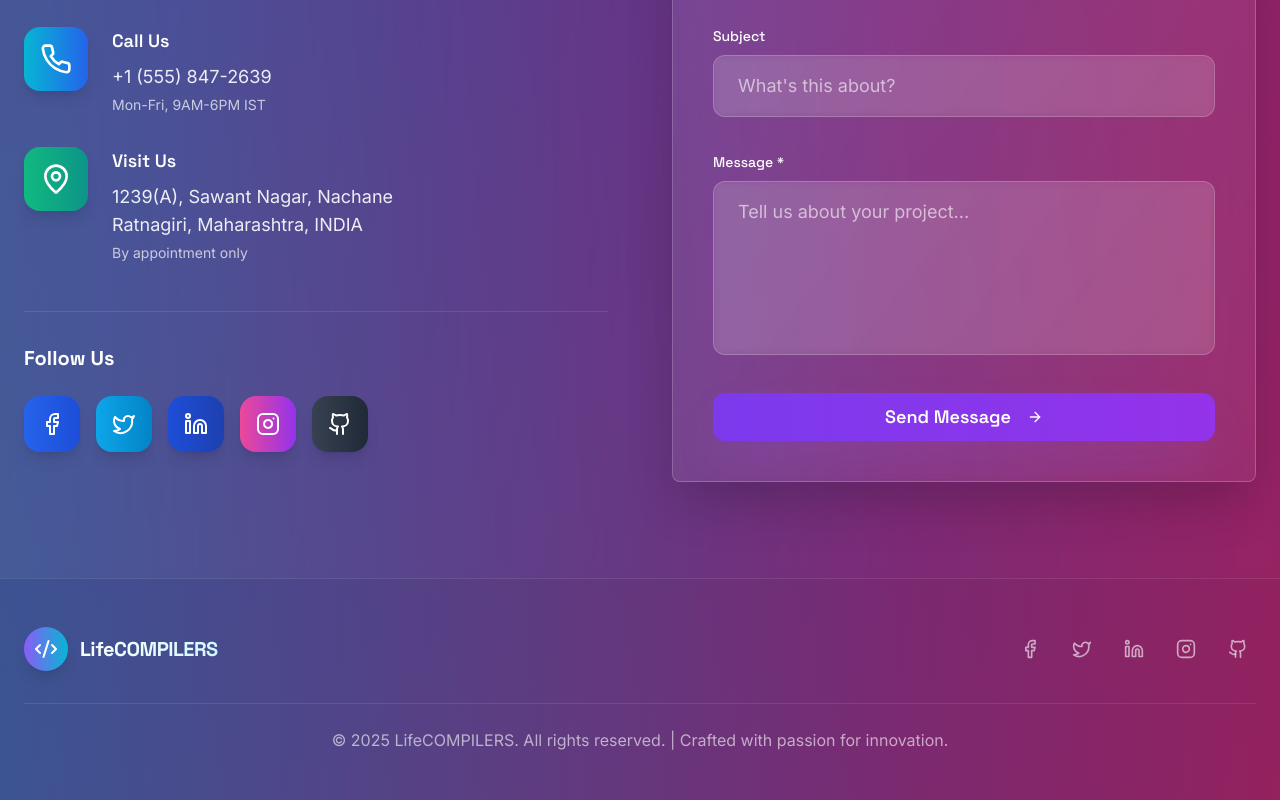
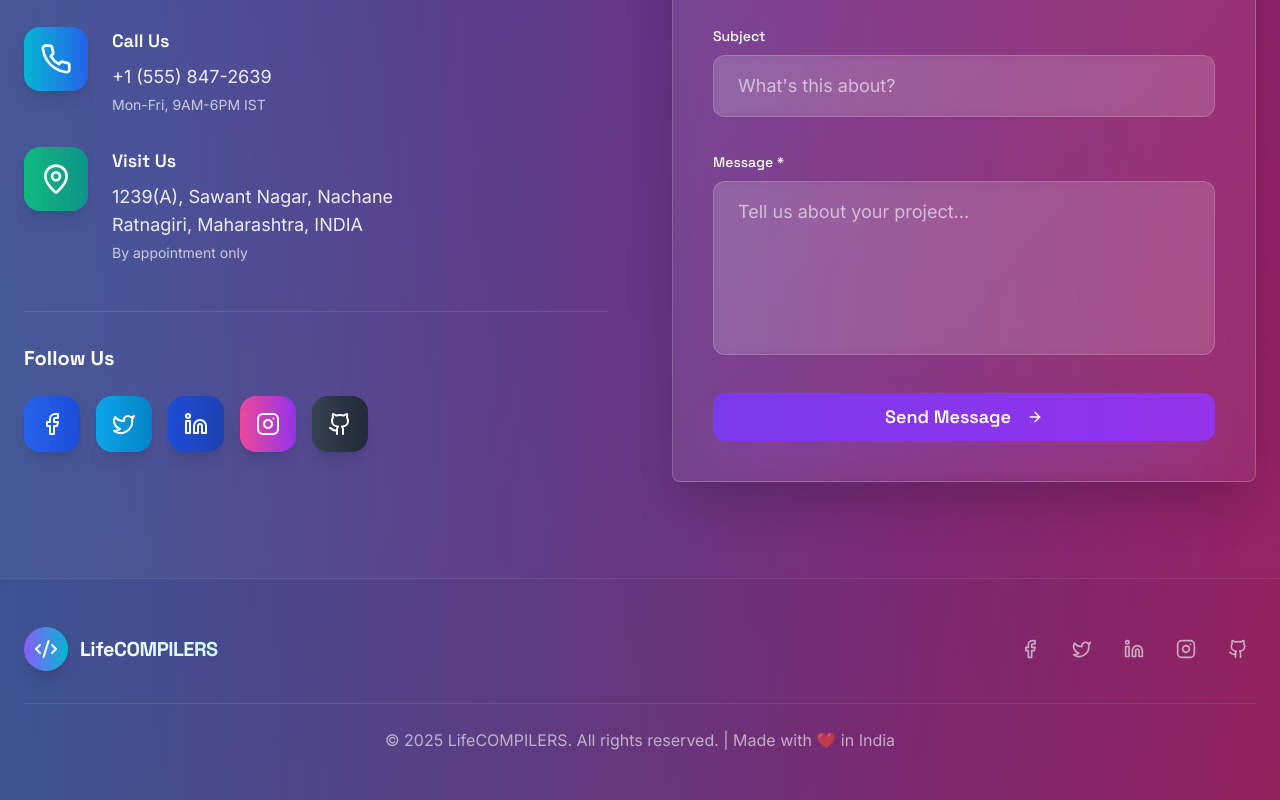
Before and after one commit to lifecompilers/lifecompilers.com, a Next.js app: page / in a window 1280 px wide. Shown: the part 5497-6297 px from the top of the page. Built offline with nearby package versions, Linux system fonts and the light colour scheme.

Commit message:
feat: update footer text to patriotic message
Replace footer text for a more personal and patriotic touch.

#VERCEL_SKIP

Co-authored-by: Zilu Ramkrishna Rane <9009188+zilurrane@users.noreply.github.com>

```diff
--- a/app/page.tsx
+++ b/app/page.tsx
@@ -891,7 +891,7 @@ export default function HomePage() {
 
           <div className="text-center mt-8 pt-6 border-t border-white/10">
             <p className="text-white/60 font-inter">
-              © {new Date().getFullYear()} LifeCOMPILERS. All rights reserved. | Crafted with passion for innovation.
+              © {new Date().getFullYear()} LifeCOMPILERS. All rights reserved. | Made with ❤️ in India
             </p>
           </div>
         </div>
```
